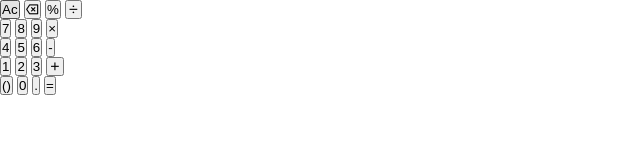
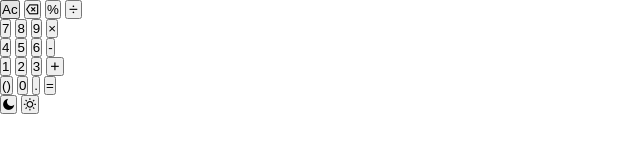
Before and after one commit to HawrehSensei89/calculator-html-css-js, a plain HTML site: page index.html in a window 1280 px wide. Shown: the full height of the page, 0-640 px from the left. Drawn offline with nearby package versions, Linux system fonts and the light colour scheme.

Commit message:
Add dark light btns

```diff
--- a/index.html
+++ b/index.html
@@ -85,6 +85,11 @@
                     =
                 </button>
             </section>
+            <div class="dark-light-btn">
+                <button><i class="ri-moon-fill"></i></button>
+                <button><i class="ri-sun-line"></i></button>
+
+            </div>
         </div>
     </div>
 
```
